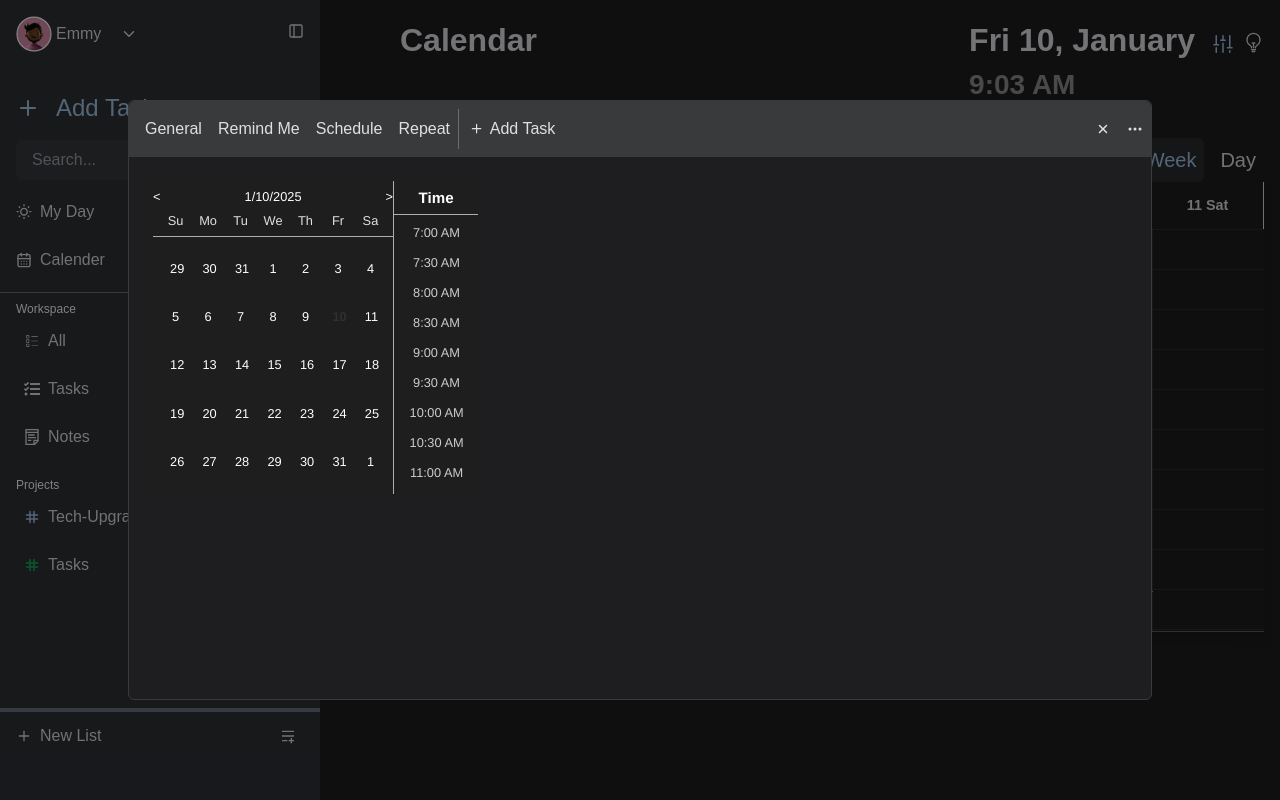
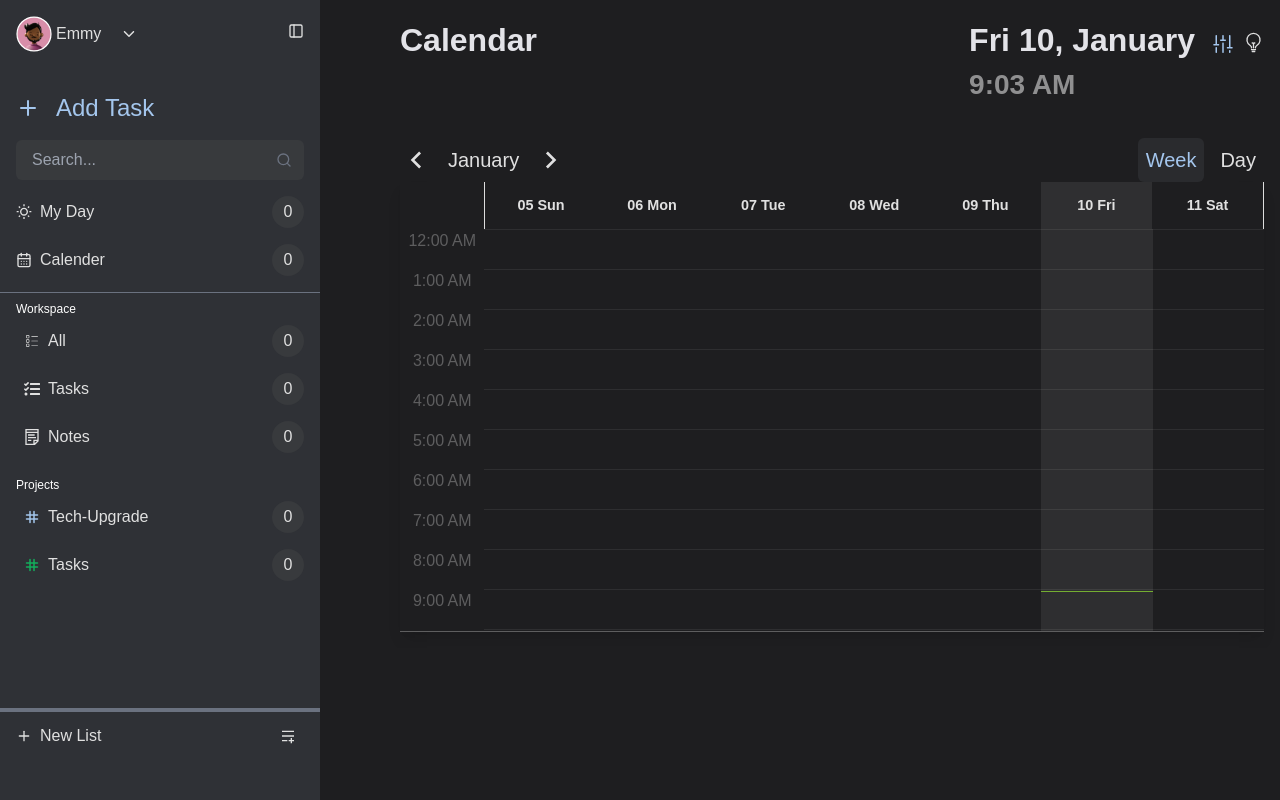
Before and after one commit to Emmynando/note-app, a Next.js app: page /calendar in a window 1280 px wide. Built offline with nearby package versions, Linux system fonts and the light colour scheme.

Commit message:
refactored layout

```diff
--- a/src/app/globals.css
+++ b/src/app/globals.css
@@ -198,17 +198,35 @@ input {
   border: none !important;
   padding: 8px;
 }
+
+.react-datepicker__month-container {
+  width: 30rem !important;
+}
+.react-datepicker__time-list {
+  height: 15.9rem !important;
+  /* width: 30rem !important; */
+}
+
 .react-datepicker__header {
   background-color: #1e1e1e !important;
   color: white !important;
 }
 
+.react-datepicker__header--time {
+  height: 3.54rem;
+}
+
 .react-datepicker-time__header {
+  border-bottom-color: red !important ;
   color: #fff !important;
 }
 
 .react-datepicker__time {
   background-color: #1e1e1e !important;
+}
+
+.react-datepicker__time-list::-webkit-scrollbar {
+  width: 10px;
 }
 
 .react-datepicker__day-name {
--- a/src/app/layout.tsx
+++ b/src/app/layout.tsx
@@ -1,9 +1,9 @@
 import type { Metadata } from "next";
 import localFont from "next/font/local";
-import { Geist } from "next/font/google";
 import "./globals.css";
-import Sidebar from "../components/UI/sidebar";
 import IndexTask from "@/components/Layout/AddTask/IndexTask";
+import MainSideBar from "@/components/UI/MainSideBar";
+import { AddListProvider } from "@/store/AddListProvider";
 
 const gabarito = localFont({
   src: "../fonts/Gabarito-Regular.ttf",
@@ -23,16 +23,18 @@ export default function RootLayout({
 }>) {
   return (
     <html lang="en">
+      <AddListProvider>
         {/* <body className={`${gabarito.variable} antialiased`}> */}
         <body className="overflow-hidden">
           <IndexTask />
           <div className="flex">
             <aside className="w-[30%]">
-            <Sidebar />
+              <MainSideBar />
             </aside>
             <main className="flex-1">{children}</main>
           </div>
         </body>
+      </AddListProvider>
     </html>
   );
 }
--- a/src/components/Layout/AddTask/DatePicker.tsx
+++ b/src/components/Layout/AddTask/DatePicker.tsx
@@ -3,6 +3,10 @@ import React, { ReactNode, useState } from "react";
 import DatePicker from "react-datepicker";
 import "react-datepicker/dist/react-datepicker.css";
 import { setHours, setMinutes } from "date-fns";
+import {
+  TbArrowBigRightLinesFilled,
+  TbArrowBigLeftLinesFilled,
+} from "react-icons/tb";
 
 interface DatePickerProps {
   className: string;
@@ -23,7 +27,7 @@ const DatePickerComp = () => {
 
   const MyContainer = ({ className, children }: DatePickerProps) => {
     return (
-      <div style={{ padding: "16px", width: "100%" }}>
+      <div style={{ padding: "16px" }}>
         <div className={className}>
           <div>{children}</div>
         </div>
@@ -32,6 +36,7 @@ const DatePickerComp = () => {
   };
 
   return (
+    <main>
       <DatePicker
         selected={selectedDate}
         onChange={onChange}
@@ -49,9 +54,13 @@ const DatePickerComp = () => {
         ]}
         renderCustomHeader={({ monthDate, decreaseMonth, increaseMonth }) => (
           <div style={{ display: "flex", justifyContent: "space-between" }}>
-          <button onClick={decreaseMonth}>&lt;</button>
+            <button onClick={decreaseMonth}>
+              <TbArrowBigLeftLinesFilled />
+            </button>
             <span>{monthDate.toLocaleDateString()}</span>
-          <button onClick={increaseMonth}>&gt;</button>
+            <button onClick={increaseMonth}>
+              <TbArrowBigRightLinesFilled />
+            </button>
           </div>
         )}
         calendarContainer={({ className, children }) => (
@@ -59,6 +68,7 @@ const DatePickerComp = () => {
         )}
         className="custom-datepicker"
       />
+    </main>
   );
 };
 
--- a/src/components/Layout/AddTask/IndexTask.tsx
+++ b/src/components/Layout/AddTask/IndexTask.tsx
@@ -1,9 +1,15 @@
+"use client";
+import { useTask } from "@/store/AddListProvider";
 import General from "./General";
 import Schedule from "./Schedule";
 import TaskHeader from "./TaskHeader";
 
 export default function IndexTask() {
+  const { showAddList } = useTask();
+
+  if (!showAddList) return null;
   return (
+    // showAddList && (
     <main
       className="absolute z-50 flex items-center justify-center w-[100%] h-dvh
     top-0 overflow-hidden bg-bgBlur">
@@ -13,5 +19,6 @@ export default function IndexTask() {
         <Schedule />
       </div>
     </main>
+    // )
   );
 }
--- a/src/components/Layout/AddTask/TaskHeader.tsx
+++ b/src/components/Layout/AddTask/TaskHeader.tsx
@@ -1,8 +1,11 @@
+"use client";
 import { IoClose } from "react-icons/io5";
 import { BsThreeDots } from "react-icons/bs";
 import { IoIosAdd } from "react-icons/io";
+import { useTask } from "@/store/AddListProvider";
 
 export default function TaskHeader() {
+  const { closeAddListModal } = useTask();
   return (
     <main className="flex justify-between items-center bg-[#393a3b] py-2 rounded-t-md px-2">
       <div>
@@ -19,7 +22,10 @@ export default function TaskHeader() {
         </button>
       </div>
       <div className="flex justify-around gap-4 ">
-        <IoClose className="text-priFont text-[1rem] " />
+        <IoClose
+          className="text-priFont text-[1rem] "
+          onClick={closeAddListModal}
+        />
         <BsThreeDots />
       </div>
     </main>
--- /dev/null
+++ b/src/components/UI/MainSideBar.tsx
@@ -0,0 +1,8 @@
+"use client";
+import Sidebar from "./sidebar";
+import { useTask } from "@/store/AddListProvider";
+
+export default function MainSideBar() {
+  const { openAddListModal } = useTask();
+  return <Sidebar onClick={openAddListModal} />;
+}
--- a/src/components/UI/sidebar/index.tsx
+++ b/src/components/UI/sidebar/index.tsx
@@ -8,7 +8,7 @@ import { FiPlus } from "react-icons/fi";
 import { RiMenuAddFill } from "react-icons/ri";
 import clsx from "clsx";
 
-export default function Sidebar() {
+export default function Sidebar({ onClick }: { onClick: () => void }) {
   const [showList, setShowList] = useState(false);
 
   function handleToggle() {
@@ -31,10 +31,12 @@ export default function Sidebar() {
         className="px-4 absolute shadow-custom w-full bottom-[5%] border-t border-gray-500
       border-t-4">
         <div className="flex justify-between py-2">
-          <p className="flex items-center gap-2 hover:text-priText text-base">
+          <button
+            className="flex items-center gap-2 hover:text-priText text-base"
+            onClick={onClick}>
             <FiPlus />
             New List
-          </p>
+          </button>
           <span className="flex items-center justify-center p-2 rounded-full size-8">
             {" "}
             <RiMenuAddFill />
--- /dev/null
+++ b/src/store/AddListProvider.tsx
@@ -0,0 +1,44 @@
+"use client";
+import {
+  useContext,
+  createContext,
+  type PropsWithChildren,
+  useState,
+} from "react";
+
+type AddListContextType = {
+  showAddList: boolean;
+  openAddListModal: () => void;
+  closeAddListModal: () => void;
+};
+
+const AddListContext = createContext<AddListContextType | null>(null);
+
+export function AddListProvider({ children }: PropsWithChildren) {
+  const [showAddList, setShowAddList] = useState(false);
+
+  //   function for opening and closing modal
+  //   since it will be used in more than one component
+  const openAddListModal = () => setShowAddList(true);
+  const closeAddListModal = () => setShowAddList(false);
+
+  return (
+    <AddListContext.Provider
+      value={{
+        showAddList,
+        openAddListModal,
+        closeAddListModal,
+      }}>
+      {children}
+    </AddListContext.Provider>
+  );
+}
+
+// Custom hook to consume the context
+export const useTask = () => {
+  const context = useContext(AddListContext);
+  if (!context) {
+    throw new Error();
+  }
+  return context;
+};
```
Lines whose indentation alone changed are shown as unchanged.
